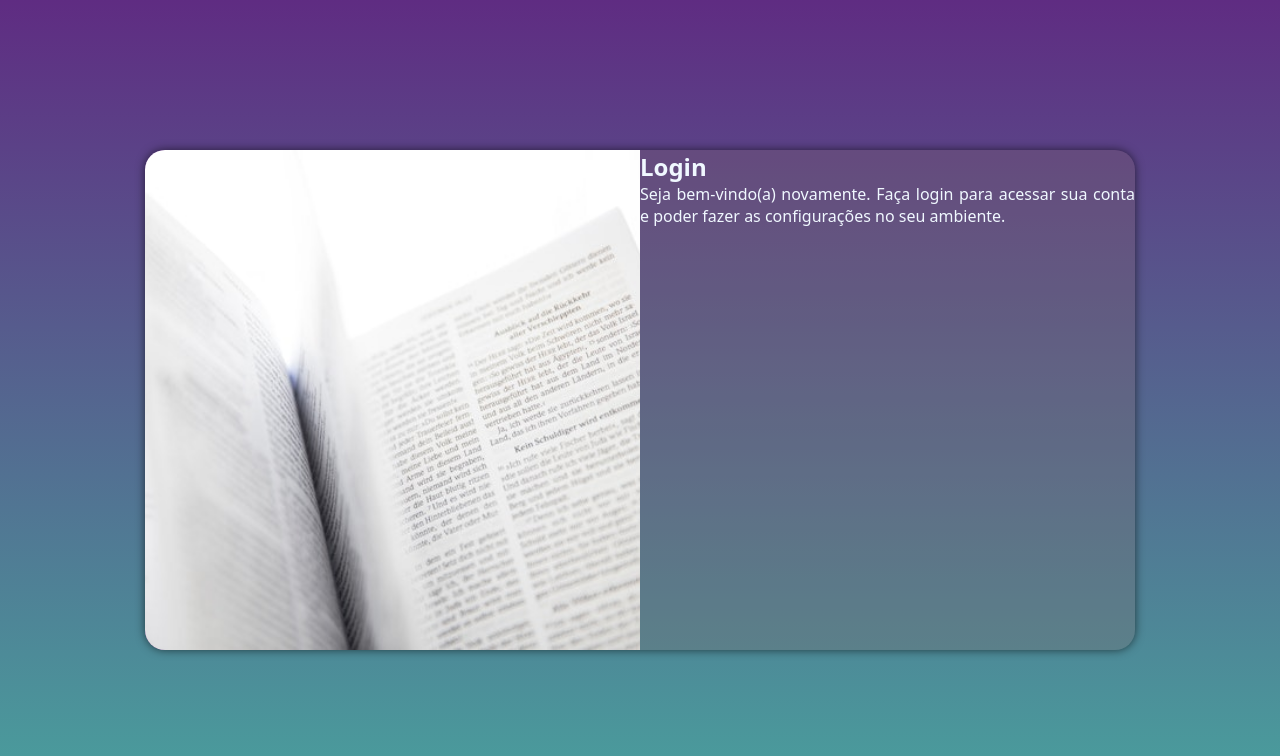
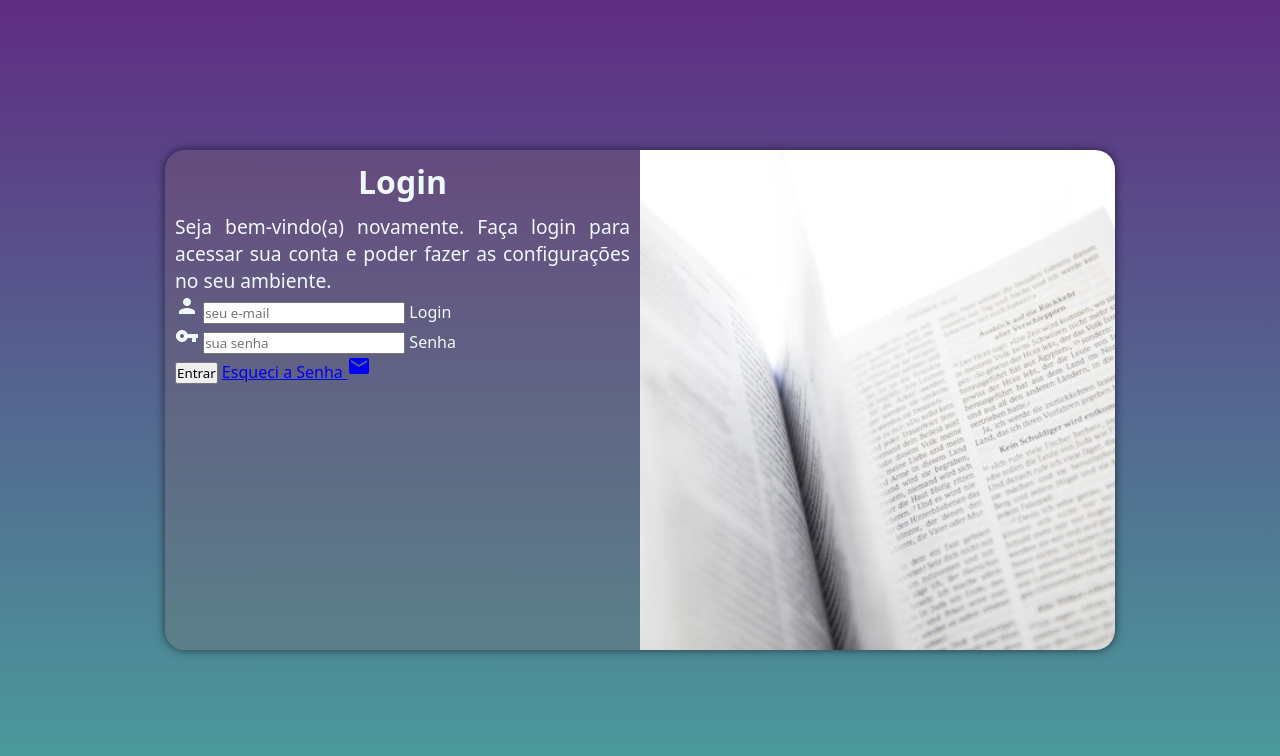
Before and after one commit to Clarerocha/projeto-login, a plain HTML site: page index.html in a window 1280 px wide. Drawn offline with Linux system fonts and the light colour scheme.

Commit message:
atualização do exercício login

```diff
--- a/estilos/media-query.css
+++ b/estilos/media-query.css
@@ -26,20 +26,29 @@
         background-image: linear-gradient(to top, #49a09d, #5f2c82);
     }
     section#login {
-        width: 990px;
+        width: 950px;
     }
 
     section#login > div#imagem{
-        float: left;
+        float: right;
         width: 50%;
         height: 100%;
     }
 
     section#login > div#formulario {
 
-        float: right;
+        float: left;
         width: 50%;
-
     }
 
+    div#formulario > h1 {
+        font-size: 2em;
+    }
+
+    div#formulario > p {
+
+        font-size: 1.2em;
+    }
+
+
 }
--- a/estilos/style.css
+++ b/estilos/style.css
@@ -43,9 +43,34 @@ section#login > div#imagem {
     height: 200px;
 
 }
+
 section#login > div#formulario {
     display: block;
     padding: 10px;
+}
 
+div#formulario > h1 {
+    text-align: center;
+    margin-bottom: 10px;
+}
 
+div#formulario > p {
+    font-size: 0.8em;
 }
+
+form > input[type=submit] {
+
+    display: block;
+    font-size: 1em;
+    width: 100%;
+    height: 40px;
+    background-color: #49a09d;
+    color: white;
+    border: none;
+    border-radius: 5px;
+    cursor: pointer;
+}
+
+form > input[type=submit]:hover {
+     background-color: #2d6462;
+}
--- a/index.html
+++ b/index.html
@@ -4,6 +4,7 @@
     <meta charset="UTF-8">
     <meta name="viewport" content="width=device-width, initial-scale=1.0">
     <title>Login</title>
+    <link href="https://fonts.googleapis.com/icon?family=Material+Icons" rel="stylesheet">
     <link rel="stylesheet" href="estilos/style.css">
     <link rel="stylesheet" href="estilos/media-query.css">
 </head>
@@ -14,9 +15,28 @@
 
             </div>
 
-            <div id="formulário">
+            <div id="formulario">
                 <h1>Login</h1>
                 <p>Seja bem-vindo(a) novamente. Faça login para acessar sua conta e poder fazer as configurações no seu ambiente.</p>
+
+                <form action="login.php" method="post" autocomplete="on">
+                    <div class="campo">
+                        <span class="material-icons">person</span>
+                        <input type="email" name= "login" id="ilogin" placeholder="seu e-mail" autocomplete="email" required maxlength="30">
+                        <label for="ilogin">Login</label>
+
+                    <div class="campo">
+                        <span class="material-icons">vpn_key</span>
+                        <input type="password" name="senha" id="isenha" placeholder="sua senha" autocomplete="current-password" required minlength="8" maxlength="10">
+                        <label for="isenha">Senha</label>
+                    </div>
+
+                    <input type="submit" value="Entrar">
+                    <a href="esqueci.html" class="botao"> Esqueci a Senha <span class="material-icons">mail</span>
+                    </a>
+
+
+                </form>
             </div>
         </section>
     </main>
```
